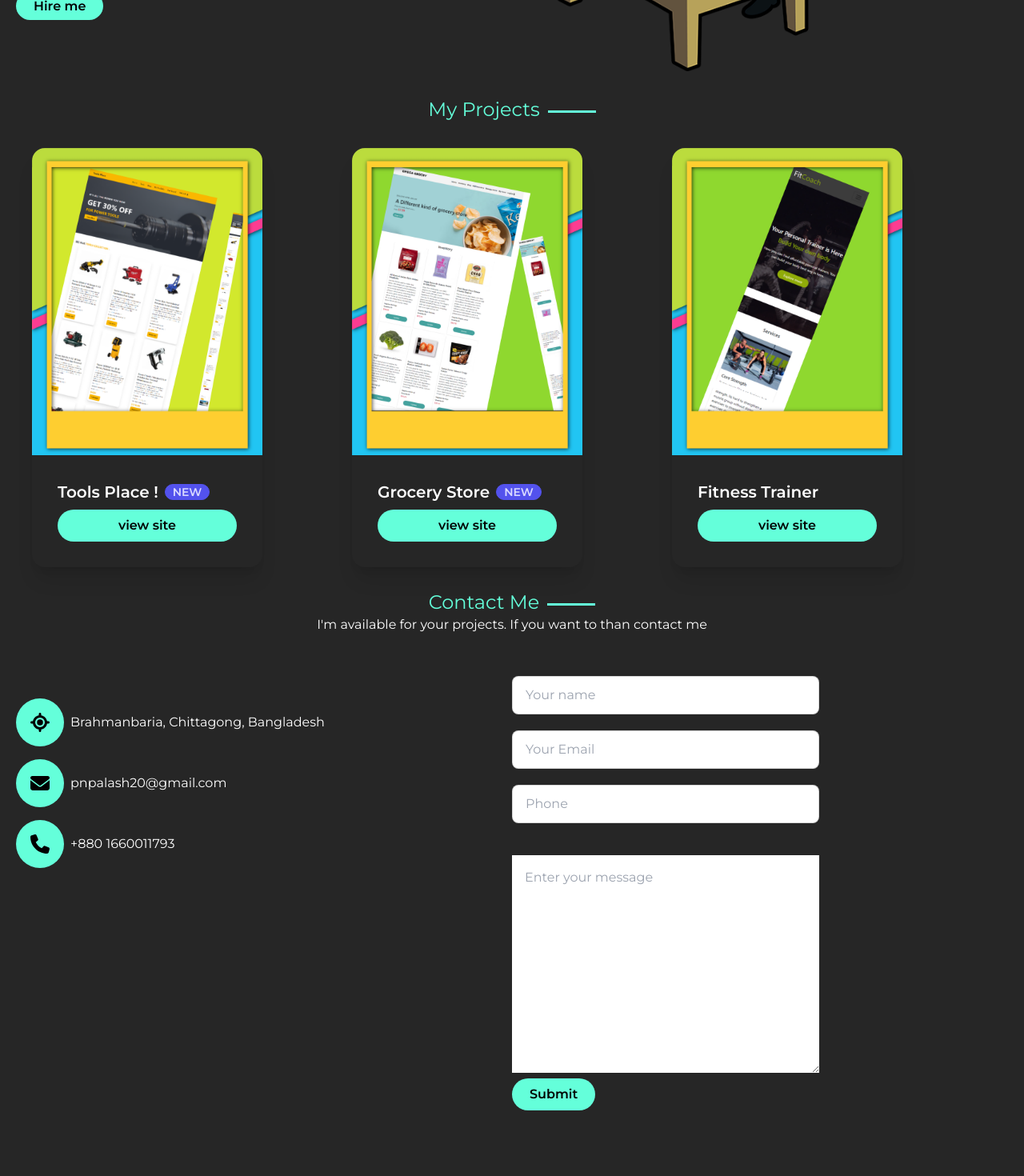
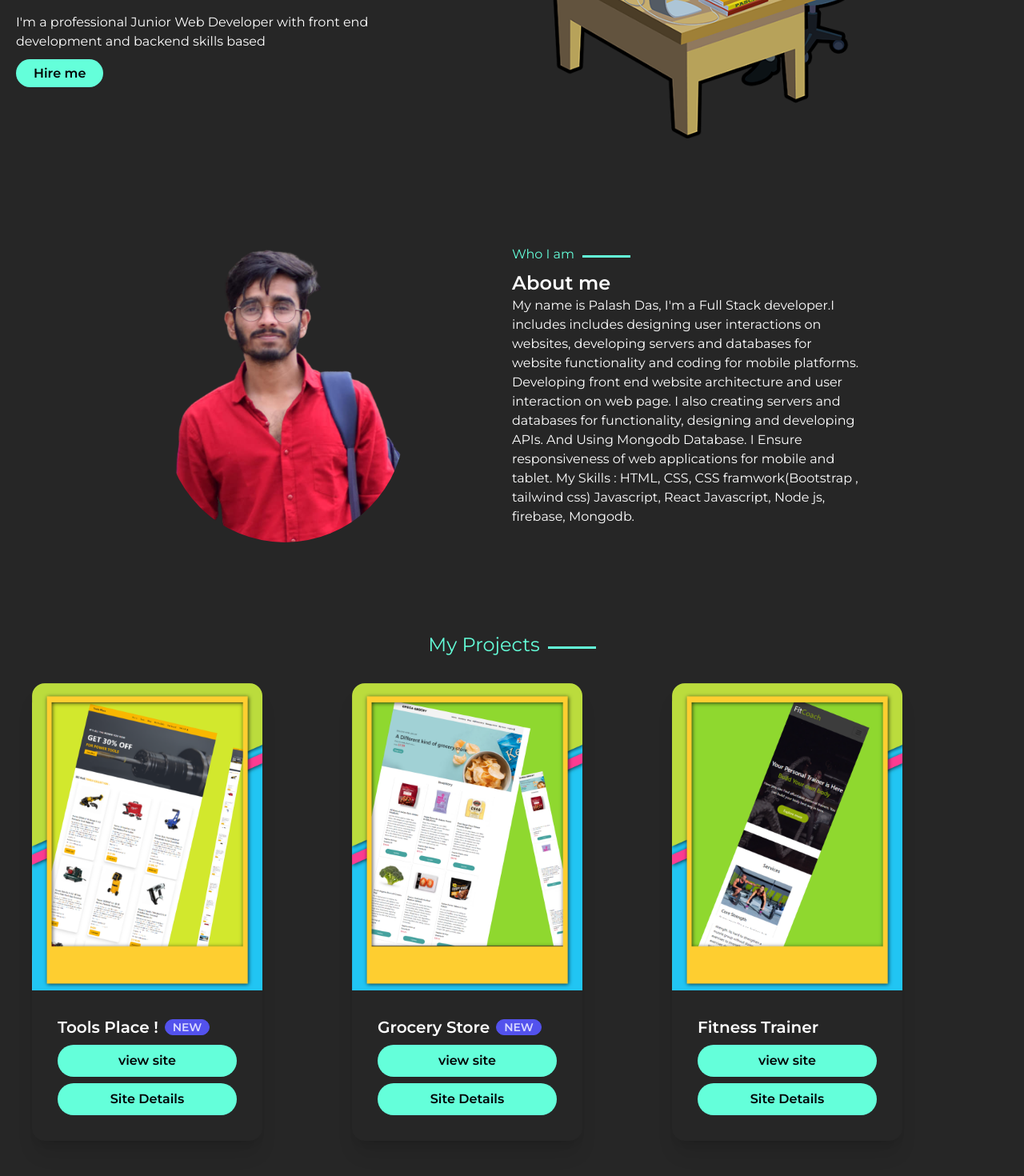
Before and after one commit to PalashDas11/Proftfolio-site, a React (Create React App) app: page / in a window 1280 px wide. Shown: the part 480-1950 px from the top of the page at 80% size. Built offline with nearby package versions, Linux system fonts and the light colour scheme.

Commit message:
About section

```diff
--- a/package.json
+++ b/package.json
@@ -10,6 +10,7 @@
     "@testing-library/react": "^13.3.0",
     "@testing-library/user-event": "^13.5.0",
     "daisyui": "^2.15.2",
+    "emailjs": "^4.0.0",
     "react": "^18.1.0",
     "react-dom": "^18.1.0",
     "react-router-dom": "^6.3.0",
--- a/src/component/Hero/Hero.js
+++ b/src/component/Hero/Hero.js
@@ -5,12 +5,12 @@ import { Link } from 'react-router-dom';
 
 const Hero = () => {
     return (
-        <div className="grid sm:grid-cols-1 md:grid-cols-2 lg:grid-cols-2 items-center  pt-7">
+        <div className="grid sm:grid-cols-1 md:grid-cols-2 lg:grid-cols-2 items-center  pt-28">
             <div className='w-9/12 mobile-w'>
                 <h3 className="uppercase">Hi There, I'm</h3>
                 <h1 className="text-7xl name font-bold py-5 uppercase">Palash Das</h1>
                 <h2 className='text-2xl font-bold pb-3 uppercase text-primary'>Junior Web Developer</h2>
-                <p className="mb-4"> I'm a professional UI/UX designer with front end development skills based in Lago</p>
+                <p className="mb-4"> I'm a professional Junior Web Developer with front end development and backend skills based</p>
                 <Link className="custom-btn2" to ="#contact">Hire me</Link>
              </div>
             <div className="hero-img ">
--- /dev/null
+++ b/src/component/Home/About.css
@@ -0,0 +1,9 @@
+.about-img img{
+    max-width: 300px;
+    border-radius: 200px;
+}
+.about-section{
+    width: 70%;
+    /* padding-top: 14rem; */
+    margin: 0px auto;
+}
--- /dev/null
+++ b/src/component/Home/About.js
@@ -0,0 +1,28 @@
+import React from 'react';
+import './About.css'
+
+import palash from '../../img/Palash11.png'
+
+const About = () => {
+    return (
+        <div className="grid items-center sm:grid-cols-1 md:grid-cols-2 about-section pt-28">
+
+            <div className="about-img">
+                <img src={palash} alt="" />
+            </div>
+            <div>
+
+                <div className="flex items-center ">
+                    <h1 className=" text-primary  ">Who I am</h1>
+                    <span className='underline '></span>
+                </div>
+                <h2 className="text-2xl font-semibold pt-2">About me</h2>
+                <p> My name is Palash Das, I'm a Full Stack developer.I includes includes designing user interactions on websites, developing servers and databases for website functionality and coding for mobile platforms. Developing front end website architecture and user interaction on web page. I also creating servers and databases for functionality, designing and developing APIs. And Using Mongodb Database. I Ensure responsiveness of web applications for mobile and tablet.
+
+                    My Skills : HTML, CSS, CSS framwork(Bootstrap , tailwind css) Javascript, React Javascript, Node js, firebase, Mongodb.</p>
+            </div>
+        </div>
+    );
+};
+
+export default About;
--- a/src/component/Home/Contact.js
+++ b/src/component/Home/Contact.js
@@ -5,17 +5,24 @@ import React from 'react';
 
 const Contact = () => {
     const handleForm = event => {
-        event.preventDefault();
-        console.log(event);
-        const name = event.target.name.value;
-        const email = event.target.email.value;
-        const phone = event.target.number.value;
-        const textArea = event.target.text.value;
-        console.log(name, email, phone, textArea);
+        // event.preventDefault();
+        // console.log(event);
+        // const name = event.target.name.value;
+        // const email = event.target.email.value;
+        // const phone = event.target.number.value;
+        // const textArea = event.target.text.value;
+        // console.log(name, email, phone, textArea);
+
+        // emailjs.sendForm('service_wzf0mrq', 'template_1g43cqb', 'wps-QV3qD_Uu3BOL0')
+        // .then((result) => {
+        //     console.log(result.text);
+        // }, (error) => {
+        //     console.log(error.text);
+        // });
     }
 
     return (
-        <div className="w-full mt-7">
+        <div className="w-full pt-28">
             <div className="flex justify-center items-center ">
                 <h1 className="text-center text-2xl text-primary  ">Contact Me</h1>
                 <span className='underline '></span>
@@ -47,11 +54,11 @@ const Contact = () => {
                 {/* form  */}
 
                 <div className='pt-5 custom-form'>
-                    <form action="" onSubmit={handleForm}>
-                        <input name="name" type="text" placeholder="Your name" className="input input-bordered text-black  w-96" /> <br />
-                        <input name="email" type="email" placeholder="Your Email" className="input input-bordered text-black my-5 w-96" /> <br />
+                    <form onSubmit={handleForm}>
+                        <input name="user_name" type="text" placeholder="Your name" className="input input-bordered text-black  w-96" /> <br />
+                        <input name="email" type="user_email" placeholder="Your Email" className="input input-bordered text-black my-5 w-96" /> <br />
                         <input name="number" type="phone" placeholder="Phone" className="input input-bordered text-black w-96 mb-5" /><br />
-                        <textarea className=" taxtArea input-bordered text-black mt-5 w-96" name="text" id="" cols="40" rows="10" placeholder="Enter your message" ></textarea>
+                        <textarea className=" taxtArea input-bordered text-black mt-5 w-96" name="message" id="" cols="40" rows="10" placeholder="Enter your message" ></textarea>
                         <div><input type="submit" value="Submit" className="custom-btn2 " /></div>
                     </form>
                 </div>
--- a/src/component/Home/Home.js
+++ b/src/component/Home/Home.js
@@ -1,5 +1,6 @@
 import React from 'react';
 import Hero from '../Hero/Hero';
+import About from './About';
 import Contact from './Contact';
 import Projects from './Projects';
 
@@ -7,6 +8,7 @@ const Home = () => {
     return (
         <div className="px-5">
             <Hero></Hero>
+            <About></About>
             <Projects></Projects>
             <Contact></Contact>
         </div>
--- a/src/component/Home/Projects.js
+++ b/src/component/Home/Projects.js
@@ -5,7 +5,7 @@ import project3 from '../../img/project3.png'
 
 const Projects = () => {
     return (
-        <div className='px-5 mt-8'>
+        <div className='px-5 pt-28'>
             <div className="flex justify-center items-center ">
                 <h1 className="text-center text-2xl text-primary  ">My Projects</h1>
                 <span className='underline '></span>
@@ -19,6 +19,7 @@ const Projects = () => {
                             <div class="badge badge-secondary">NEW</div>
                         </h2>
                         <a href="https://tools-place.web.app/" className='custom-btn2 text-center'>view site</a>
+                        <a href="#" className='custom-btn2 text-center'>Site Details</a>
 
                     </div>
                 </div>
@@ -30,6 +31,7 @@ const Projects = () => {
                             <div class="badge badge-secondary">NEW</div>
                         </h2>
                         <a href="https://omega-grocery.web.app/" className='custom-btn2 text-center'>view site</a>
+                        <a href="#" className='custom-btn2 text-center'>Site Details</a>
 
                     </div>
                 </div>
@@ -41,6 +43,7 @@ const Projects = () => {
 
                         </h2>
                         <a href="https://fitcoach.netlify.app/" className='custom-btn2 text-center'>view site</a>
+                        <a href="#" className='custom-btn2 text-center'>Site Details</a>
 
                     </div>
                 </div>
```
Also changed, not shown: src/img/Palash11.png (added), 1 other file (tests, documents, lock files or other folders).
